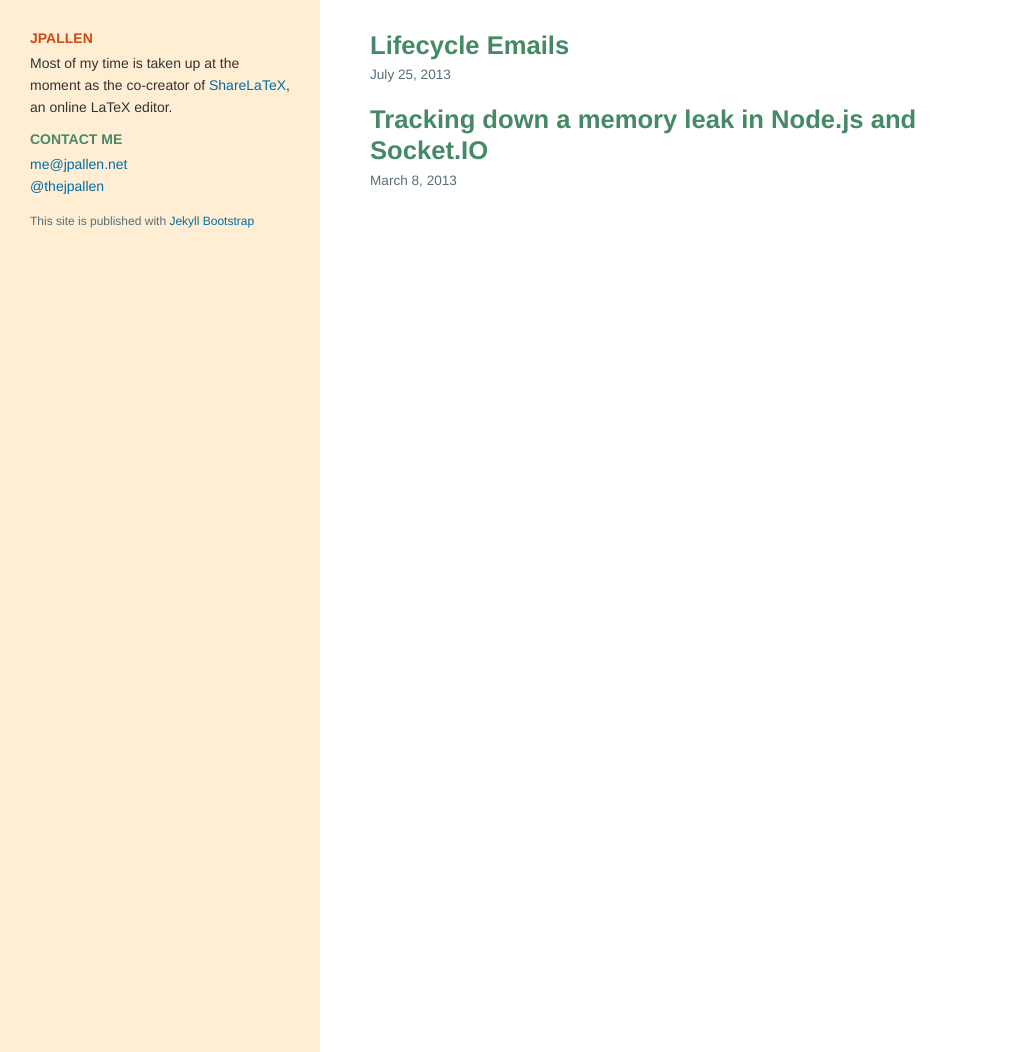
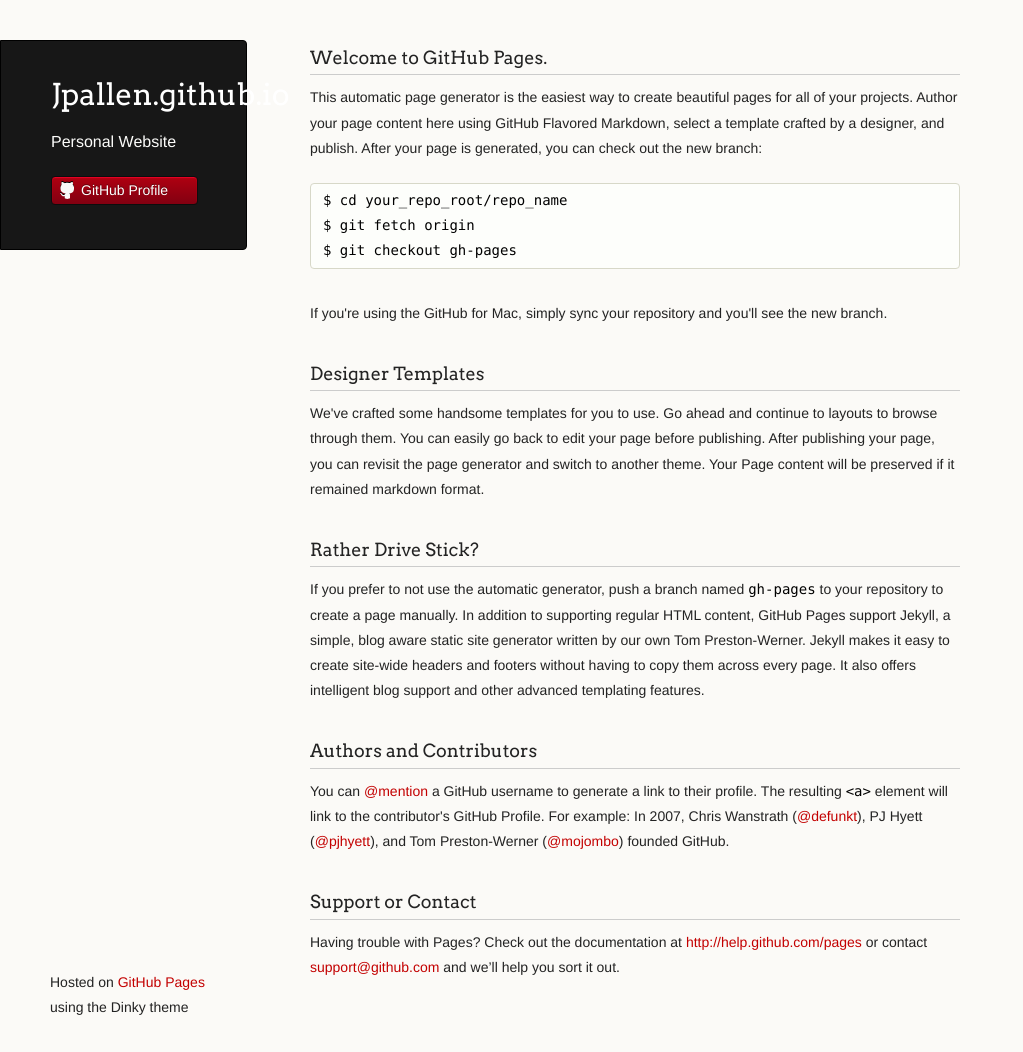
Before and after one commit to jpallen/jpallen.github.io, a Jekyll site: the page index.html, which Jekyll copies as it is, in a window 1280 px wide and 1052 px high. Shown: the whole window, without its empty margins (0-1023 px from the left). Built offline with Jekyll 4.4.1, drawn with Linux system fonts in a browser that asks for light colours; comment, search, counter and statistics services are not loaded.

Commit message:
Replace master branch with page content via GitHub

```diff
--- a/index.html
+++ b/index.html
@@ -1,15 +1,69 @@
----
-layout: page
-title : JPAllen's Blog
-header : Post Archive
----
-{% include JB/setup %}
+<!doctype html>
+<html>
+  <head>
+    <meta charset="utf-8">
+    <meta http-equiv="X-UA-Compatible" content="chrome=1">
+    <title>Jpallen.github.io by jpallen</title>
 
-<ul class="post-list">
-{% for post in site.posts  %}
-  <li>
-    <h2><a href="{{ BASE_PATH }}{{ post.url }}">{{ post.title }}</a></h2>
-    <time>{{ post.date | date: "%B %e, %Y" }}</time>
-  </li>
-{% endfor %}
-</ul>
+    <link rel="stylesheet" href="stylesheets/styles.css">
+    <link rel="stylesheet" href="stylesheets/pygment_trac.css">
+    <script src="javascripts/scale.fix.js"></script>
+    <meta name="viewport" content="width=device-width, initial-scale=1, user-scalable=no">
+    <!--[if lt IE 9]>
+    <script src="//html5shiv.googlecode.com/svn/trunk/html5.js"></script>
+    <![endif]-->
+  </head>
+  <body>
+    <div class="wrapper">
+      <header>
+        <h1 class="header">Jpallen.github.io</h1>
+        <p class="header">Personal Website</p>
+
+
+
+        <ul>
+          <li><a class="buttons github" href="https://github.com/jpallen">GitHub Profile</a></li>
+        </ul>
+
+      </header>
+      <section>
+        <h3>
+<a name="welcome-to-github-pages" class="anchor" href="#welcome-to-github-pages"><span class="octicon octicon-link"></span></a>Welcome to GitHub Pages.</h3>
+
+<p>This automatic page generator is the easiest way to create beautiful pages for all of your projects. Author your page content here using GitHub Flavored Markdown, select a template crafted by a designer, and publish. After your page is generated, you can check out the new branch:</p>
+
+<pre><code>$ cd your_repo_root/repo_name
+$ git fetch origin
+$ git checkout gh-pages
+</code></pre>
+
+<p>If you're using the GitHub for Mac, simply sync your repository and you'll see the new branch.</p>
+
+<h3>
+<a name="designer-templates" class="anchor" href="#designer-templates"><span class="octicon octicon-link"></span></a>Designer Templates</h3>
+
+<p>We've crafted some handsome templates for you to use. Go ahead and continue to layouts to browse through them. You can easily go back to edit your page before publishing. After publishing your page, you can revisit the page generator and switch to another theme. Your Page content will be preserved if it remained markdown format.</p>
+
+<h3>
+<a name="rather-drive-stick" class="anchor" href="#rather-drive-stick"><span class="octicon octicon-link"></span></a>Rather Drive Stick?</h3>
+
+<p>If you prefer to not use the automatic generator, push a branch named <code>gh-pages</code> to your repository to create a page manually. In addition to supporting regular HTML content, GitHub Pages support Jekyll, a simple, blog aware static site generator written by our own Tom Preston-Werner. Jekyll makes it easy to create site-wide headers and footers without having to copy them across every page. It also offers intelligent blog support and other advanced templating features.</p>
+
+<h3>
+<a name="authors-and-contributors" class="anchor" href="#authors-and-contributors"><span class="octicon octicon-link"></span></a>Authors and Contributors</h3>
+
+<p>You can <a href="https://github.com/blog/821" class="user-mention">@mention</a> a GitHub username to generate a link to their profile. The resulting <code>&lt;a&gt;</code> element will link to the contributor's GitHub Profile. For example: In 2007, Chris Wanstrath (<a href="https://github.com/defunkt" class="user-mention">@defunkt</a>), PJ Hyett (<a href="https://github.com/pjhyett" class="user-mention">@pjhyett</a>), and Tom Preston-Werner (<a href="https://github.com/mojombo" class="user-mention">@mojombo</a>) founded GitHub.</p>
+
+<h3>
+<a name="support-or-contact" class="anchor" href="#support-or-contact"><span class="octicon octicon-link"></span></a>Support or Contact</h3>
+
+<p>Having trouble with Pages? Check out the documentation at <a href="http://help.github.com/pages">http://help.github.com/pages</a> or contact <a href="mailto:support@github.com">support@github.com</a> and we’ll help you sort it out.</p>
+      </section>
+      <footer>
+        <p><small>Hosted on <a href="http://pages.github.com">GitHub Pages</a> using the Dinky theme</small></p>
+      </footer>
+    </div>
+    <!--[if !IE]><script>fixScale(document);</script><![endif]-->
+
+  </body>
+</html>
--- /dev/null
+++ b/javascripts/scale.fix.js
@@ -0,0 +1,20 @@
+fixScale = function(doc) {
+
+	var addEvent = 'addEventListener',
+	    type = 'gesturestart',
+	    qsa = 'querySelectorAll',
+	    scales = [1, 1],
+	    meta = qsa in doc ? doc[qsa]('meta[name=viewport]') : [];
+
+	function fix() {
+		meta.content = 'width=device-width,minimum-scale=' + scales[0] + ',maximum-scale=' + scales[1];
+		doc.removeEventListener(type, fix, true);
+	}
+
+	if ((meta = meta[meta.length - 1]) && addEvent in doc) {
+		fix();
+		scales = [.25, 1.6];
+		doc[addEvent](type, fix, true);
+	}
+
+};
--- /dev/null
+++ b/stylesheets/pygment_trac.css
@@ -0,0 +1,69 @@
+.highlight  { background: #ffffff; }
+.highlight .c { color: #999988; font-style: italic } /* Comment */
+.highlight .err { color: #a61717; background-color: #e3d2d2 } /* Error */
+.highlight .k { font-weight: bold } /* Keyword */
+.highlight .o { font-weight: bold } /* Operator */
+.highlight .cm { color: #999988; font-style: italic } /* Comment.Multiline */
+.highlight .cp { color: #999999; font-weight: bold } /* Comment.Preproc */
+.highlight .c1 { color: #999988; font-style: italic } /* Comment.Single */
+.highlight .cs { color: #999999; font-weight: bold; font-style: italic } /* Comment.Special */
+.highlight .gd { color: #000000; background-color: #ffdddd } /* Generic.Deleted */
+.highlight .gd .x { color: #000000; background-color: #ffaaaa } /* Generic.Deleted.Specific */
+.highlight .ge { font-style: italic } /* Generic.Emph */
+.highlight .gr { color: #aa0000 } /* Generic.Error */
+.highlight .gh { color: #999999 } /* Generic.Heading */
+.highlight .gi { color: #000000; background-color: #ddffdd } /* Generic.Inserted */
+.highlight .gi .x { color: #000000; background-color: #aaffaa } /* Generic.Inserted.Specific */
+.highlight .go { color: #888888 } /* Generic.Output */
+.highlight .gp { color: #555555 } /* Generic.Prompt */
+.highlight .gs { font-weight: bold } /* Generic.Strong */
+.highlight .gu { color: #800080; font-weight: bold; } /* Generic.Subheading */
+.highlight .gt { color: #aa0000 } /* Generic.Traceback */
+.highlight .kc { font-weight: bold } /* Keyword.Constant */
+.highlight .kd { font-weight: bold } /* Keyword.Declaration */
+.highlight .kn { font-weight: bold } /* Keyword.Namespace */
+.highlight .kp { font-weight: bold } /* Keyword.Pseudo */
+.highlight .kr { font-weight: bold } /* Keyword.Reserved */
+.highlight .kt { color: #445588; font-weight: bold } /* Keyword.Type */
+.highlight .m { color: #009999 } /* Literal.Number */
+.highlight .s { color: #d14 } /* Literal.String */
+.highlight .na { color: #008080 } /* Name.Attribute */
+.highlight .nb { color: #0086B3 } /* Name.Builtin */
+.highlight .nc { color: #445588; font-weight: bold } /* Name.Class */
+.highlight .no { color: #008080 } /* Name.Constant */
+.highlight .ni { color: #800080 } /* Name.Entity */
+.highlight .ne { color: #990000; font-weight: bold } /* Name.Exception */
+.highlight .nf { color: #990000; font-weight: bold } /* Name.Function */
+.highlight .nn { color: #555555 } /* Name.Namespace */
+.highlight .nt { color: #000080 } /* Name.Tag */
+.highlight .nv { color: #008080 } /* Name.Variable */
+.highlight .ow { font-weight: bold } /* Operator.Word */
+.highlight .w { color: #bbbbbb } /* Text.Whitespace */
+.highlight .mf { color: #009999 } /* Literal.Number.Float */
+.highlight .mh { color: #009999 } /* Literal.Number.Hex */
+.highlight .mi { color: #009999 } /* Literal.Number.Integer */
+.highlight .mo { color: #009999 } /* Literal.Number.Oct */
+.highlight .sb { color: #d14 } /* Literal.String.Backtick */
+.highlight .sc { color: #d14 } /* Literal.String.Char */
+.highlight .sd { color: #d14 } /* Literal.String.Doc */
+.highlight .s2 { color: #d14 } /* Literal.String.Double */
+.highlight .se { color: #d14 } /* Literal.String.Escape */
+.highlight .sh { color: #d14 } /* Literal.String.Heredoc */
+.highlight .si { color: #d14 } /* Literal.String.Interpol */
+.highlight .sx { color: #d14 } /* Literal.String.Other */
+.highlight .sr { color: #009926 } /* Literal.String.Regex */
+.highlight .s1 { color: #d14 } /* Literal.String.Single */
+.highlight .ss { color: #990073 } /* Literal.String.Symbol */
+.highlight .bp { color: #999999 } /* Name.Builtin.Pseudo */
+.highlight .vc { color: #008080 } /* Name.Variable.Class */
+.highlight .vg { color: #008080 } /* Name.Variable.Global */
+.highlight .vi { color: #008080 } /* Name.Variable.Instance */
+.highlight .il { color: #009999 } /* Literal.Number.Integer.Long */
+
+.type-csharp .highlight .k { color: #0000FF }
+.type-csharp .highlight .kt { color: #0000FF }
+.type-csharp .highlight .nf { color: #000000; font-weight: normal }
+.type-csharp .highlight .nc { color: #2B91AF }
+.type-csharp .highlight .nn { color: #000000 }
+.type-csharp .highlight .s { color: #A31515 }
+.type-csharp .highlight .sc { color: #A31515 }
--- /dev/null
+++ b/stylesheets/styles.css
@@ -0,0 +1,421 @@
+@import url(https://fonts.googleapis.com/css?family=Arvo:400,700,400italic);
+
+/* MeyerWeb Reset */
+
+html, body, div, span, applet, object, iframe,
+h1, h2, h3, h4, h5, h6, p, blockquote, pre,
+a, abbr, acronym, address, big, cite, code,
+del, dfn, em, img, ins, kbd, q, s, samp,
+small, strike, strong, sub, sup, tt, var,
+b, u, i, center,
+dl, dt, dd, ol, ul, li,
+fieldset, form, label, legend,
+table, caption, tbody, tfoot, thead, tr, th, td,
+article, aside, canvas, details, embed,
+figure, figcaption, footer, header, hgroup,
+menu, nav, output, ruby, section, summary,
+time, mark, audio, video {
+  margin: 0;
+  padding: 0;
+  border: 0;
+  font: inherit;
+  vertical-align: baseline;
+}
+
+
+/* Base text styles */
+
+body {
+  padding:10px 50px 0 0;
+  font-family:"Helvetica Neue", Helvetica, Arial, sans-serif;
+	font-size: 14px;
+	color: #232323;
+	background-color: #FBFAF7;
+	margin: 0;
+	line-height: 1.8em;
+	-webkit-font-smoothing: antialiased;
+
+}
+
+h1, h2, h3, h4, h5, h6 {
+  color:#232323;
+  margin:36px 0 10px;
+}
+
+p, ul, ol, table, dl {
+  margin:0 0 22px;
+}
+
+h1, h2, h3 {
+	font-family: Arvo, Monaco, serif;
+  line-height:1.3;
+	font-weight: normal;
+}
+
+h1,h2, h3 {
+	display: block;
+	border-bottom: 1px solid #ccc;
+	padding-bottom: 5px;
+}
+
+h1 {
+	font-size: 30px;
+}
+
+h2 {
+	font-size: 24px;
+}
+
+h3 {
+	font-size: 18px;
+}
+
+h4, h5, h6 {
+	font-family: Arvo, Monaco, serif;
+	font-weight: 700;
+}
+
+a {
+  color:#C30000;
+  font-weight:200;
+  text-decoration:none;
+}
+
+a:hover {
+	text-decoration: underline;
+}
+
+a small {
+	font-size: 12px;
+}
+
+em {
+	font-style: italic;
+}
+
+strong {
+  font-weight:700;
+}
+
+ul {
+  list-style: inside;
+  padding-left: 25px;
+}
+
+ol {
+  list-style: decimal inside;
+  padding-left: 20px;
+}
+
+blockquote {
+  margin: 0;
+  padding: 0 0 0 20px;
+  font-style: italic;
+}
+
+dl, dt, dd, dl p {
+	font-color: #444;
+}
+
+dl dt {
+  font-weight: bold;
+}
+
+dl dd {
+  padding-left: 20px;
+  font-style: italic;
+}
+
+dl p {
+  padding-left: 20px;
+  font-style: italic;
+}
+
+hr {
+  border:0;
+  background:#ccc;
+  height:1px;
+  margin:0 0 24px;
+}
+
+/* Images */
+
+img {
+  position: relative;
+  margin: 0 auto;
+  max-width: 650px;
+  padding: 5px;
+  margin: 10px 0 32px 0;
+  border: 1px solid #ccc;
+}
+
+p img {
+  display: inline;
+  margin: 0;
+  padding: 0;
+  vertical-align: middle;
+  text-align: center;
+  border: none;
+}
+
+/* Code blocks */
+
+code, pre {
+	font-family: Monaco, "Bitstream Vera Sans Mono", "Lucida Console", Terminal, monospace;
+  color:#000;
+  font-size:14px;
+}
+
+pre {
+	padding: 4px 12px;
+  background: #FDFEFB;
+  border-radius:4px;
+  border:1px solid #D7D8C8;
+  overflow: auto;
+  overflow-y: hidden;
+	margin-bottom: 32px;
+}
+
+
+/* Tables */
+
+table {
+  width:100%;
+}
+
+table {
+  border: 1px solid #ccc;
+  margin-bottom: 32px;
+  text-align: left;
+ }
+
+th {
+  font-family: 'Arvo', Helvetica, Arial, sans-serif;
+	font-size: 18px;
+	font-weight: normal;
+  padding: 10px;
+  background: #232323;
+  color: #FDFEFB;
+ }
+
+td {
+  padding: 10px;
+	background: #ccc;
+ }
+
+
+/* Wrapper */
+.wrapper {
+  width:960px;
+}
+
+
+/* Header */
+
+header {
+	background-color: #171717;
+	color: #FDFDFB;
+  width:170px;
+  float:left;
+  position:fixed;
+	border: 1px solid #000;
+	-webkit-border-top-right-radius: 4px;
+	-webkit-border-bottom-right-radius: 4px;
+	-moz-border-radius-topright: 4px;
+	-moz-border-radius-bottomright: 4px;
+	border-top-right-radius: 4px;
+	border-bottom-right-radius: 4px;
+	padding: 34px 25px 22px 50px;
+	margin: 30px 25px 0 0;
+	-webkit-font-smoothing: antialiased;
+}
+
+p.header {
+	font-size: 16px;
+}
+
+h1.header {
+	font-family: Arvo, sans-serif;
+	font-size: 30px;
+	font-weight: 300;
+	line-height: 1.3em;
+	border-bottom: none;
+	margin-top: 0;
+}
+
+
+h1.header, a.header, a.name, header a{
+	color: #fff;
+}
+
+a.header {
+	text-decoration: underline;
+}
+
+a.name {
+	white-space: nowrap;
+}
+
+header ul {
+  list-style:none;
+  padding:0;
+}
+
+header li {
+	list-style-type: none;
+  width:132px;
+  height:15px;
+	margin-bottom: 12px;
+	line-height: 1em;
+	padding: 6px 6px 6px 7px;
+
+	background: #AF0011;
+	background: -moz-linear-gradient(top, #AF0011 0%, #820011 100%);
+  background: -webkit-gradient(linear, left top, left bottom, color-stop(0%,#f8f8f8), color-stop(100%,#dddddd));
+  background: -webkit-linear-gradient(top, #AF0011 0%,#820011 100%);
+  background: -o-linear-gradient(top, #AF0011 0%,#820011 100%);
+  background: -ms-linear-gradient(top, #AF0011 0%,#820011 100%);
+  background: linear-gradient(top, #AF0011 0%,#820011 100%);
+
+	border-radius:4px;
+  border:1px solid #0D0D0D;
+
+	-webkit-box-shadow: inset 0px 1px 1px 0 rgba(233,2,38, 1);
+	box-shadow: inset 0px 1px 1px 0 rgba(233,2,38, 1);
+
+}
+
+header li:hover {
+	background: #C3001D;
+	background: -moz-linear-gradient(top, #C3001D 0%, #950119 100%);
+  background: -webkit-gradient(linear, left top, left bottom, color-stop(0%,#f8f8f8), color-stop(100%,#dddddd));
+  background: -webkit-linear-gradient(top, #C3001D 0%,#950119 100%);
+  background: -o-linear-gradient(top, #C3001D 0%,#950119 100%);
+  background: -ms-linear-gradient(top, #C3001D 0%,#950119 100%);
+  background: linear-gradient(top, #C3001D 0%,#950119 100%);
+}
+
+a.buttons {
+	-webkit-font-smoothing: antialiased;
+	background: url(../images/arrow-down.png) no-repeat;
+	font-weight: normal;
+	text-shadow: rgba(0, 0, 0, 0.4) 0 -1px 0;
+	padding: 2px 2px 2px 22px;
+	height: 30px;
+}
+
+a.github {
+	background: url(../images/octocat-small.png) no-repeat 1px;
+}
+
+a.buttons:hover {
+	color: #fff;
+	text-decoration: none;
+}
+
+
+/* Section - for main page content */
+
+section {
+  width:650px;
+  float:right;
+  padding-bottom:50px;
+}
+
+
+/* Footer */
+
+footer {
+  width:170px;
+  float:left;
+  position:fixed;
+  bottom:10px;
+	padding-left: 50px;
+}
+
+@media print, screen and (max-width: 960px) {
+
+  div.wrapper {
+    width:auto;
+    margin:0;
+  }
+
+  header, section, footer {
+    float:none;
+    position:static;
+    width:auto;
+  }
+
+	footer {
+		border-top: 1px solid #ccc;
+		margin:0 84px 0 50px;
+		padding:0;
+	}
+
+  header {
+    padding-right:320px;
+  }
+
+  section {
+    padding:20px 84px 20px 50px;
+    margin:0 0 20px;
+  }
+
+  header a small {
+    display:inline;
+  }
+
+  header ul {
+    position:absolute;
+    right:130px;
+    top:84px;
+  }
+}
+
+@media print, screen and (max-width: 720px) {
+  body {
+    word-wrap:break-word;
+  }
+
+  header {
+    padding:10px 20px 0;
+		margin-right: 0;
+  }
+
+	section {
+    padding:10px 0 10px 20px;
+    margin:0 0 30px;
+  }
+
+	footer {
+		margin: 0 0 0 30px;
+	}
+
+  header ul, header p.view {
+    position:static;
+  }
+}
+
+@media print, screen and (max-width: 480px) {
+
+  header ul li.download {
+    display:none;
+  }
+
+	footer {
+		margin: 0 0 0 20px;
+	}
+
+	footer a{
+		display:block;
+	}
+
+}
+
+@media print {
+  body {
+    padding:0.4in;
+    font-size:12pt;
+    color:#444;
+  }
+}
```
Also changed, not shown: params.json (added, +1 -0 lines), images/arrow-down.png (added), images/octocat-small.png (added).
